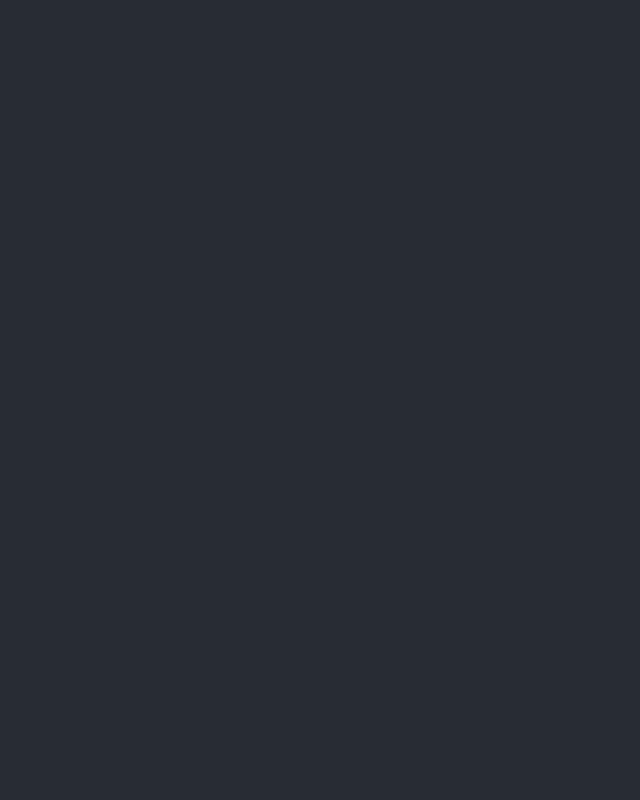
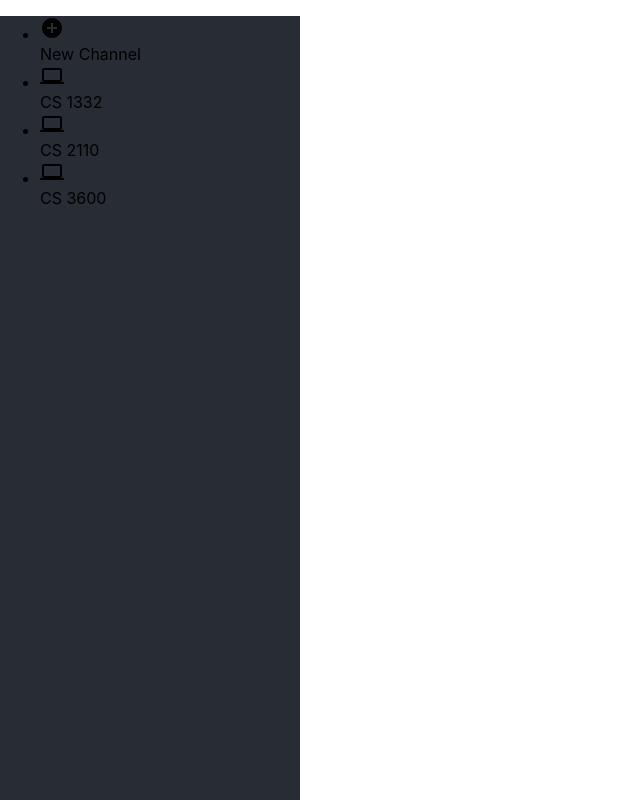
Before and after one commit to soorajkarthik/OfficeHours-, a React (Create React App) app in the folder frontend/ohp-react/: page / in a window 1280 px wide. Shown: the top 800 px of the page, without its empty margins (0-640 px from the left). Built offline with nearby package versions, Linux system fonts and the light colour scheme.

Commit message:
Sidebar
sidebar update

```diff
--- a/frontend/ohp-react/package.json
+++ b/frontend/ohp-react/package.json
@@ -3,6 +3,9 @@
   "version": "0.1.0",
   "private": true,
   "dependencies": {
+    "@emotion/react": "^11.5.0",
+    "@emotion/styled": "^11.3.0",
+    "@mui/material": "^5.0.4",
     "@testing-library/jest-dom": "^5.14.1",
     "@testing-library/react": "^11.2.7",
     "@testing-library/user-event": "^12.8.3",
--- a/frontend/ohp-react/src/App.css
+++ b/frontend/ohp-react/src/App.css
@@ -1,38 +1,16 @@
 .App {
-  text-align: center;
+  height: 100vw;
+  width: 100vh;
 }
 
-.App-logo {
-  height: 40vmin;
-  pointer-events: none;
+body {
+  margin: 0;
+  padding: 0;
+
 }
 
-@media (prefers-reduced-motion: no-preference) {
-  .App-logo {
-    animation: App-logo-spin infinite 20s linear;
-  }
+.Sidebar {
+  height: 100%;
+  width: 300px;
+  background-color: #282c34;
 }
-
-.App-header {
-  background-color: #282c34;
-  min-height: 100vh;
-  display: flex;
-  flex-direction: column;
-  align-items: center;
-  justify-content: center;
-  font-size: calc(10px + 2vmin);
-  color: white;
-}
-
-.App-link {
-  color: #61dafb;
-}
-
-@keyframes App-logo-spin {
-  from {
-    transform: rotate(0deg);
-  }
-  to {
-    transform: rotate(360deg);
-  }
-}
--- a/frontend/ohp-react/src/App.js
+++ b/frontend/ohp-react/src/App.js
@@ -1,12 +1,11 @@
 import './App.css';
-
+import Sidebar from './Components/Sidebar';
 
 function App() {
   return (
     <div className="App">
-      <header className="App-header">
+      <Sidebar />
 
-      </header>
     </div>
   );
 }
--- /dev/null
+++ b/frontend/ohp-react/src/Components/Sidebar.js
@@ -0,0 +1,23 @@
+import React from 'react';
+import '../App.css';
+import {SidebarData} from './SidebarData';
+
+function Sidebar() {
+    return (
+        <div className= 'Sidebar'>
+            <ul>
+            {SidebarData.map((val,key)=> {
+            return (
+                <li key={key} onClick= {()=> {window.location.pathname = val.link}} >
+                    {" "}
+                    <div>{val.icon} </div> {" "}
+                    <div> {val.title} </div>
+                </li>
+            );
+            })}
+            </ul>
+        </div>
+    )
+}
+
+export default Sidebar
--- /dev/null
+++ b/frontend/ohp-react/src/Components/SidebarData.js
@@ -0,0 +1,30 @@
+import React from "react";
+import AddCircleIcon from '@mui/icons-material/AddCircle';
+import ComputerIcon from '@mui/icons-material/Computer';
+
+
+export const SidebarData = [
+    {
+        title: "New Channel",
+        icon: <AddCircleIcon />,
+        link: "/home"
+    },
+
+    {
+        title: "CS 1332",
+        icon: <ComputerIcon />,
+        link: "/home"
+    },
+
+    {
+        title: "CS 2110",
+        icon: <ComputerIcon />,
+        link: "/home"
+    },
+
+    {
+        title: "CS 3600",
+        icon: <ComputerIcon />,
+        link: "/home"
+    }
+]
```
Also changed, not shown: 2 other files (tests, documents, lock files or other folders).
